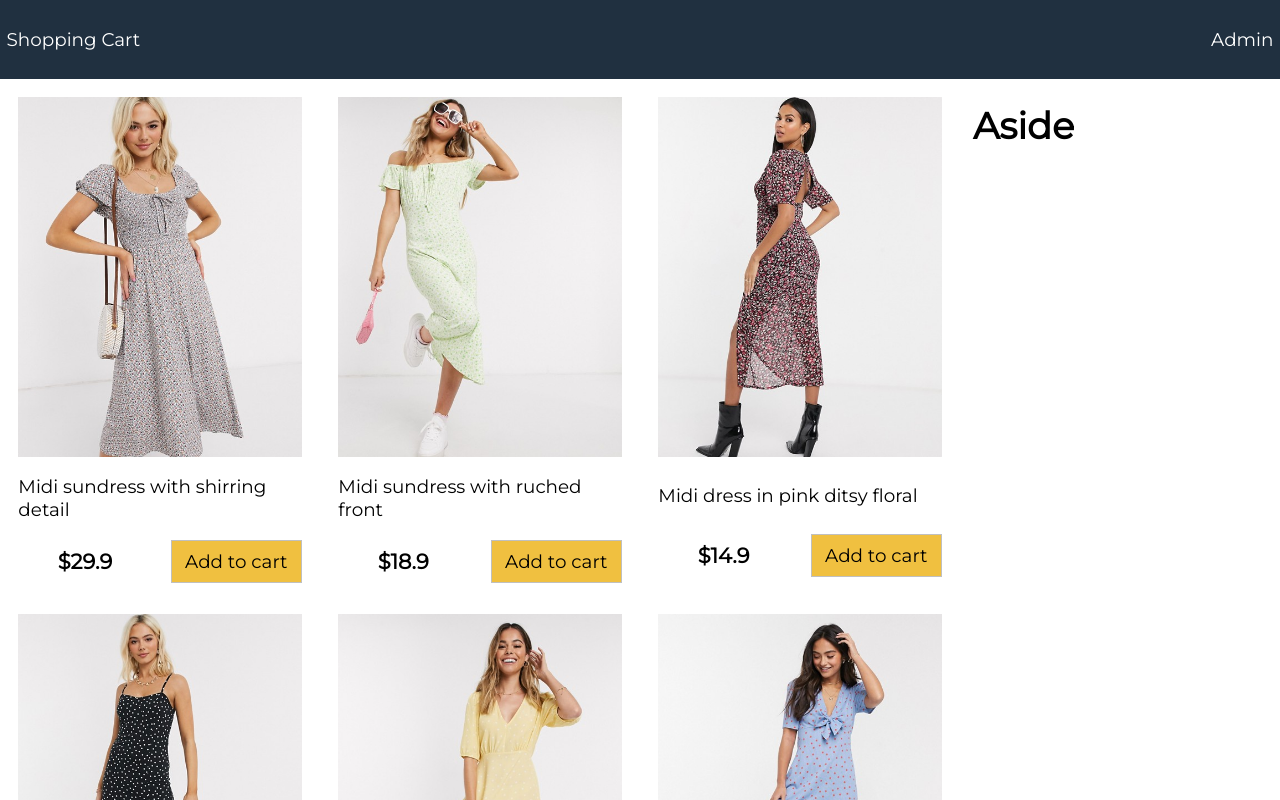
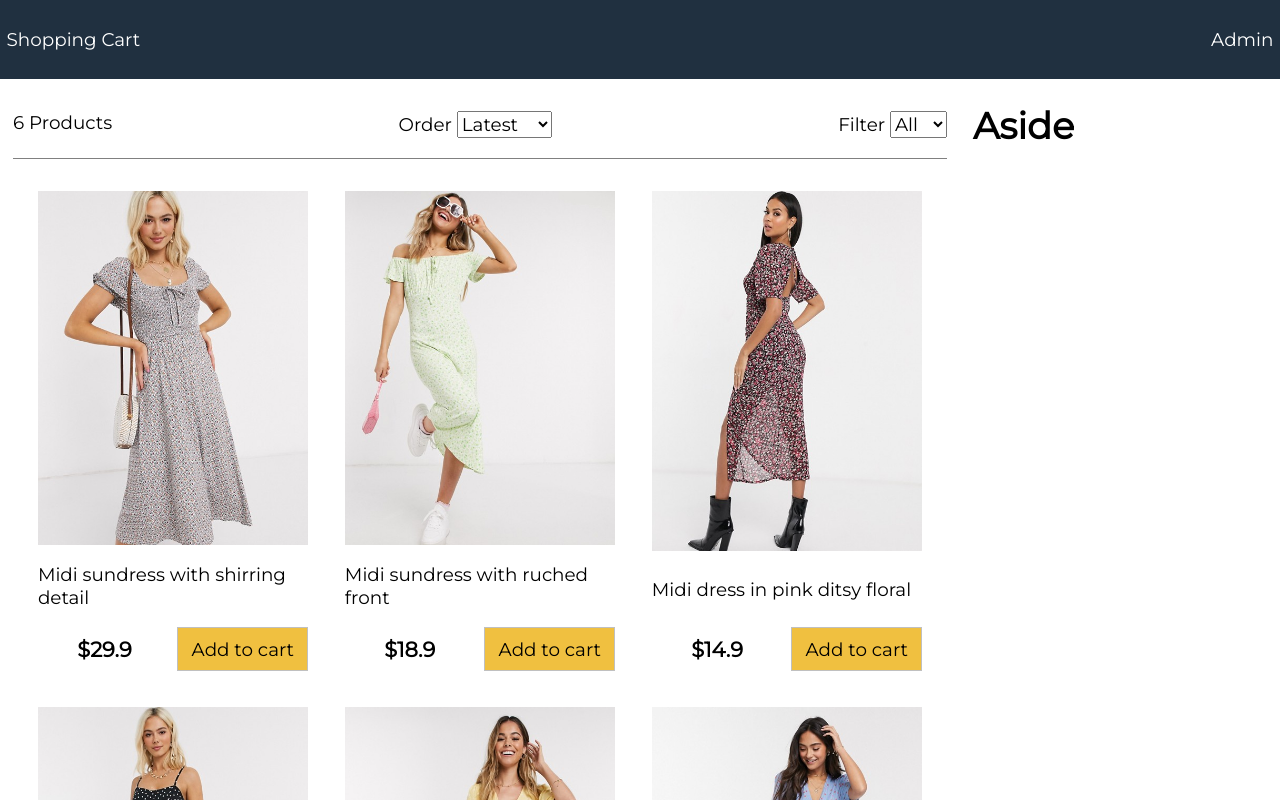
Before and after one commit to sergKenne/react-shopping-cart, a React (Create React App) app: page / in a window 1280 px wide. Shown: the top 800 px of the page. Built offline with nearby package versions, Linux system fonts and the light colour scheme.

Commit message:
filter component

```diff
--- a/src/App.js
+++ b/src/App.js
@@ -1,28 +1,60 @@
 import React, {Component} from 'react';
 import Products from './components/Products';
 import data from "./data.json"
-
-
-
-
-
-
-
-
+import Filter from './components/Filter';
 
 class App extends Component {
 
   constructor(props) {
     super(props);
     this.state = {
-      products: data.products
+      products: data.products,
+      sort: "",
+      size: "",
+    }
+
+    this.select = [...data.products];
+  }
+
+  sortProducts = e => {
+
+    const sort = e.target.value
+    this.setState({
+      sort,
+      products: [...this.state.products].sort((a,b) =>
+        sort === "lowest"
+          ? a.price > b.price
+            ? 1
+            : -1
+          : sort === "highest"
+          ? a.price < b.price
+            ? 1
+            : -1
+          : a._id < b._id
+          ? 1
+          : -1
+      )
+    })
+  }
+
+  filterProducts = (e) => {
+    if(e.target.value === "") {
+      this.setState({
+        products: data.products,
+        size: e.target.value
+
+      })
+    } else {
+      this.setState({
+        products: data.products.filter( product => {
+          return product.availableSizes.indexOf(e.target.value) >= 1
+        }),
+        size: e.target.value
+      })
     }
   }
 
   render() {
-
-    //console.log(this.state.products);
-
 
     return (
       <div id="App">
@@ -35,6 +67,12 @@
         <main>
           <div className="content">
             <div className="main">
+              <Filter
+                  productsLength={this.state.products.length}
+                  filterProducts={this.filterProducts}
+                  size={this.state.size}
+                  sortProducts={this.sortProducts}
+              />
               <Products products={this.state.products} />
             </div>
             <div className="sidebar">
--- /dev/null
+++ b/src/components/Filter.js
@@ -0,0 +1,33 @@
+import React, { Component } from 'react'
+
+class Filter extends Component {
+    render() {
+        return (
+          <div className="filter">
+            <div className="filter-result">{this.props.productsLength} Products</div>
+            <div className="filter-sort">
+              Order{' '}
+              <select value={this.props.sort} onChange={this.props.sortProducts}>
+                <option >Latest</option>
+                <option value="lowest">Lowest</option>
+                <option value="highest">Highest</option>
+              </select>
+            </div>
+            <div className="filter-size">
+              Filter{' '}
+              <select value={this.props.value} onChange={this.props.filterProducts}>
+                <option value="">All</option>
+                <option value="XS">XS</option>
+                <option value="S">S</option>
+                <option value="M">M</option>
+                <option value="L">L</option>
+                <option value="XL">XL</option>
+                <option value="XXL">XXL</option>
+              </select>
+            </div>
+          </div>
+        );
+    }
+}
+
+export default Filter
--- a/src/components/Products.js
+++ b/src/components/Products.js
@@ -2,7 +2,6 @@
 import formatCurrency from '../util'
 
 class Products extends Component {
-
 
     render() {
         //console.log(this.props.products)
--- a/src/data.json
+++ b/src/data.json
@@ -31,7 +31,7 @@
       "image": "/images/dress4.jpg",
       "title": "cami maxi dress in polka dot",
       "description": "This is for all the latest trends, no matter who you are, where you’re from and what you’re up to. Exclusive to ASOS, our universal brand is here for you, and comes in all our fit ranges: ASOS Curve, Tall, Petite and Maternity. Created by us, styled by you.",
-      "availableSizes": ["XL"],
+      "availableSizes": ["XL", "S"],
       "price": 25.9
     },
     {
--- a/src/index.css
+++ b/src/index.css
@@ -111,7 +111,7 @@
 }
 
 .products li {
-  flex: 1 1 22rem;
+  flex: 0 1 22rem;
   padding: .7rem;
   margin: .7rem;
   height: 38rem;
@@ -158,3 +158,14 @@
 .button.primary {
   background-color: #f0c040;
 }
+
+/* Filter */
+
+.filter {
+  display: flex;
+  flex-direction: row;
+  justify-content: space-between;
+  border-bottom: 1px solid #808080;
+  margin: 1rem;
+  padding: 1.5rem 0;
+}
```
